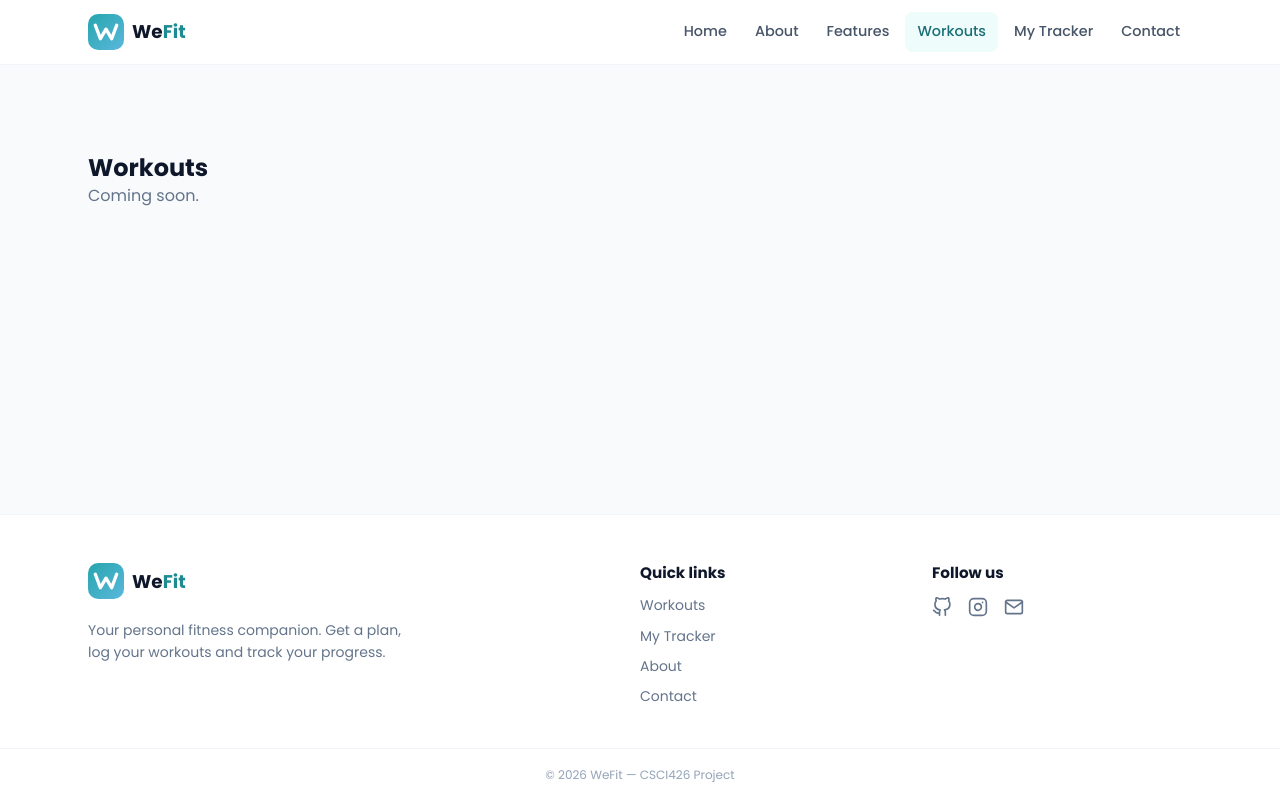
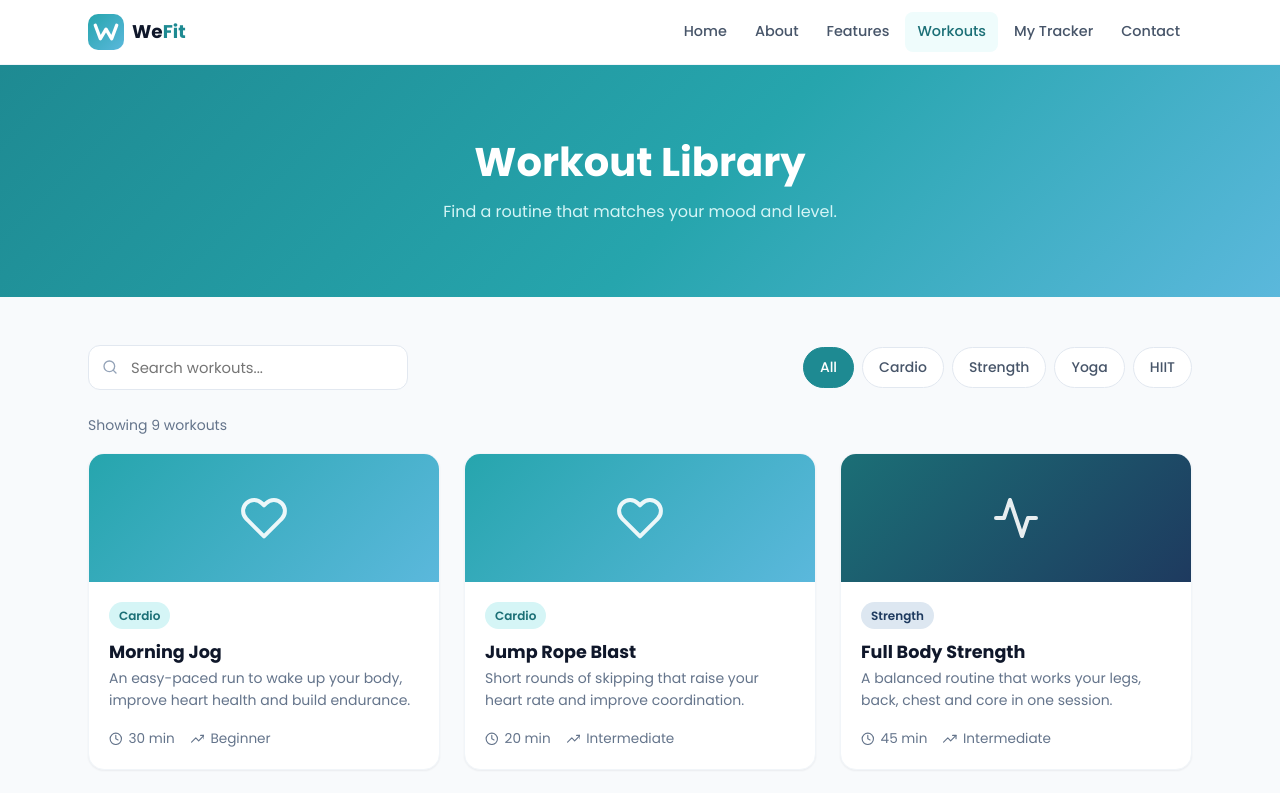
Before and after one commit to bcharagracy/wefit, a React (Vite) app: page /workouts in a window 1280 px wide. Shown: the top 793 px of the page. Built offline with nearby package versions, Linux system fonts and the light colour scheme.

Commit message:
Add workout library with search and category filters

```diff
--- /dev/null
+++ b/src/pages/Workouts.css
@@ -0,0 +1,43 @@
+.workouts-page {
+  padding-top: 48px;
+  padding-bottom: 64px;
+}
+
+.toolbar {
+  display: flex;
+  flex-direction: column;
+  gap: 16px;
+}
+
+@media (min-width: 768px) {
+  .toolbar {
+    flex-direction: row;
+    align-items: center;
+    justify-content: space-between;
+  }
+  .search {
+    width: 320px;
+  }
+}
+
+.search {
+  position: relative;
+}
+
+.search svg {
+  position: absolute;
+  top: 50%;
+  left: 14px;
+  transform: translateY(-50%);
+  color: var(--gray-400);
+}
+
+.search .input {
+  padding-left: 42px;
+}
+
+.results-count {
+  margin: 24px 0 16px;
+  font-size: 0.875rem;
+  color: var(--gray-500);
+}
--- a/src/pages/Workouts.jsx
+++ b/src/pages/Workouts.jsx
@@ -1,10 +1,68 @@
+import { useState } from "react";
+import { FiSearch } from "react-icons/fi";
+import PageHeader from "../components/PageHeader.jsx";
+import WorkoutCard from "../components/WorkoutCard.jsx";
+import workouts, { categories } from "../data/workouts.js";
+import "./Workouts.css";
+
 export default function Workouts() {
+  const [search, setSearch] = useState("");
+  const [category, setCategory] = useState("All");
+
+  // Keep only the workouts that match the category and the search text
+  const filtered = workouts.filter((w) => {
+    const matchesCategory = category === "All" || w.category === category;
+    const matchesSearch = w.title.toLowerCase().includes(search.toLowerCase());
+    return matchesCategory && matchesSearch;
+  });
+
   return (
-    <section className="section">
-      <div className="container">
-        <h1>Workouts</h1>
-        <p className="muted">Coming soon.</p>
-      </div>
-    </section>
+    <>
+      <PageHeader title="Workout Library" subtitle="Find a routine that matches your mood and level." />
+
+      <section className="container workouts-page">
+        {/* Search + filters */}
+        <div className="toolbar">
+          <div className="search">
+            <FiSearch />
+            <input
+              type="text"
+              className="input"
+              placeholder="Search workouts..."
+              aria-label="Search workouts"
+              value={search}
+              onChange={(e) => setSearch(e.target.value)}
+            />
+          </div>
+          <div className="pill-group">
+            {categories.map((c) => (
+              <button
+                key={c}
+                onClick={() => setCategory(c)}
+                className={category === c ? "pill active" : "pill"}
+              >
+                {c}
+              </button>
+            ))}
+          </div>
+        </div>
+
+        <p className="results-count">
+          Showing {filtered.length} workout{filtered.length !== 1 && "s"}
+        </p>
+
+        {filtered.length > 0 ? (
+          <div className="grid grid-3">
+            {filtered.map((w) => (
+              <WorkoutCard key={w.id} workout={w} />
+            ))}
+          </div>
+        ) : (
+          <div className="card text-center muted">
+            No workouts match your search. Try another word or category.
+          </div>
+        )}
+      </section>
+    </>
   );
 }
```
